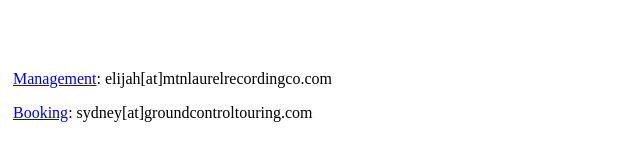
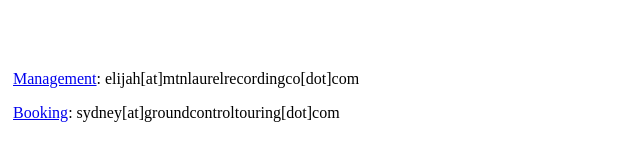
Before and after one commit to hidingplaces/band-website, a plain HTML site: page contact/index.html in a window 1280 px wide. Shown: the part 167-328 px from the top of the page, 340-980 px from the left. Drawn offline with Linux system fonts and the light colour scheme; no server answers.

Commit message:
updated emails

```diff
--- a/contact/index.html
+++ b/contact/index.html
@@ -50,8 +50,8 @@
   <main>
     <section class="content">
       <div class="contact-align-under-home">
-        <p><a href="https://www.mtnlaurelrecordingco.com/management" target="_blank" rel="noopener">Management</a>: elijah[at]mtnlaurelrecordingco.com</p>
-        <p><a href="https://groundcontroltouring.com/artists/hiding-places" target="_blank" rel="noopener">Booking</a>: sydney[at]groundcontroltouring.com</p>
+        <p><a href="https://www.mtnlaurelrecordingco.com/management" target="_blank" rel="noopener">Management</a>: elijah[at]mtnlaurelrecordingco[dot]com</p>
+        <p><a href="https://groundcontroltouring.com/artists/hiding-places" target="_blank" rel="noopener">Booking</a>: sydney[at]groundcontroltouring[dot]com</p>
       </div>
     </section>
   </main>
```
